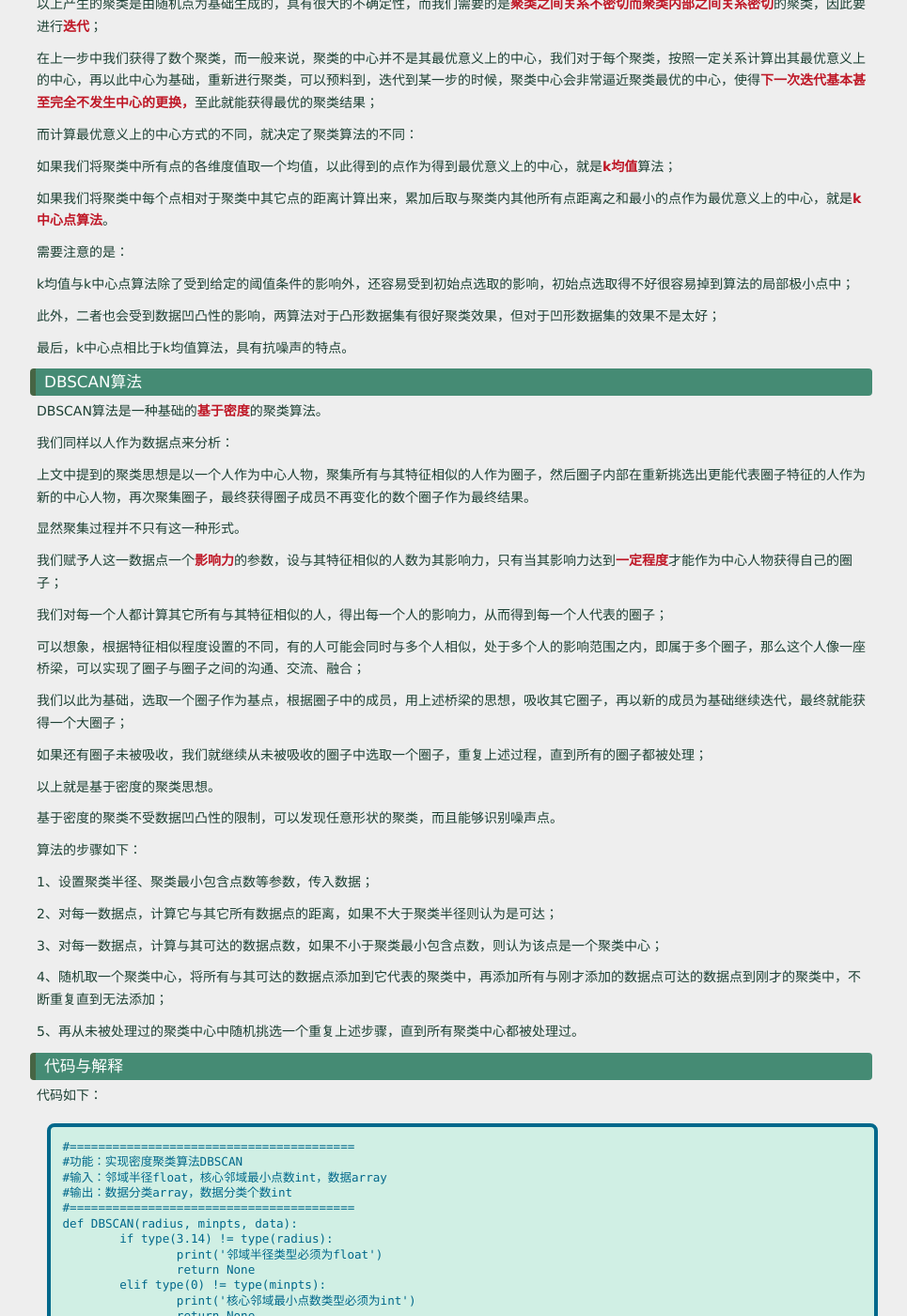
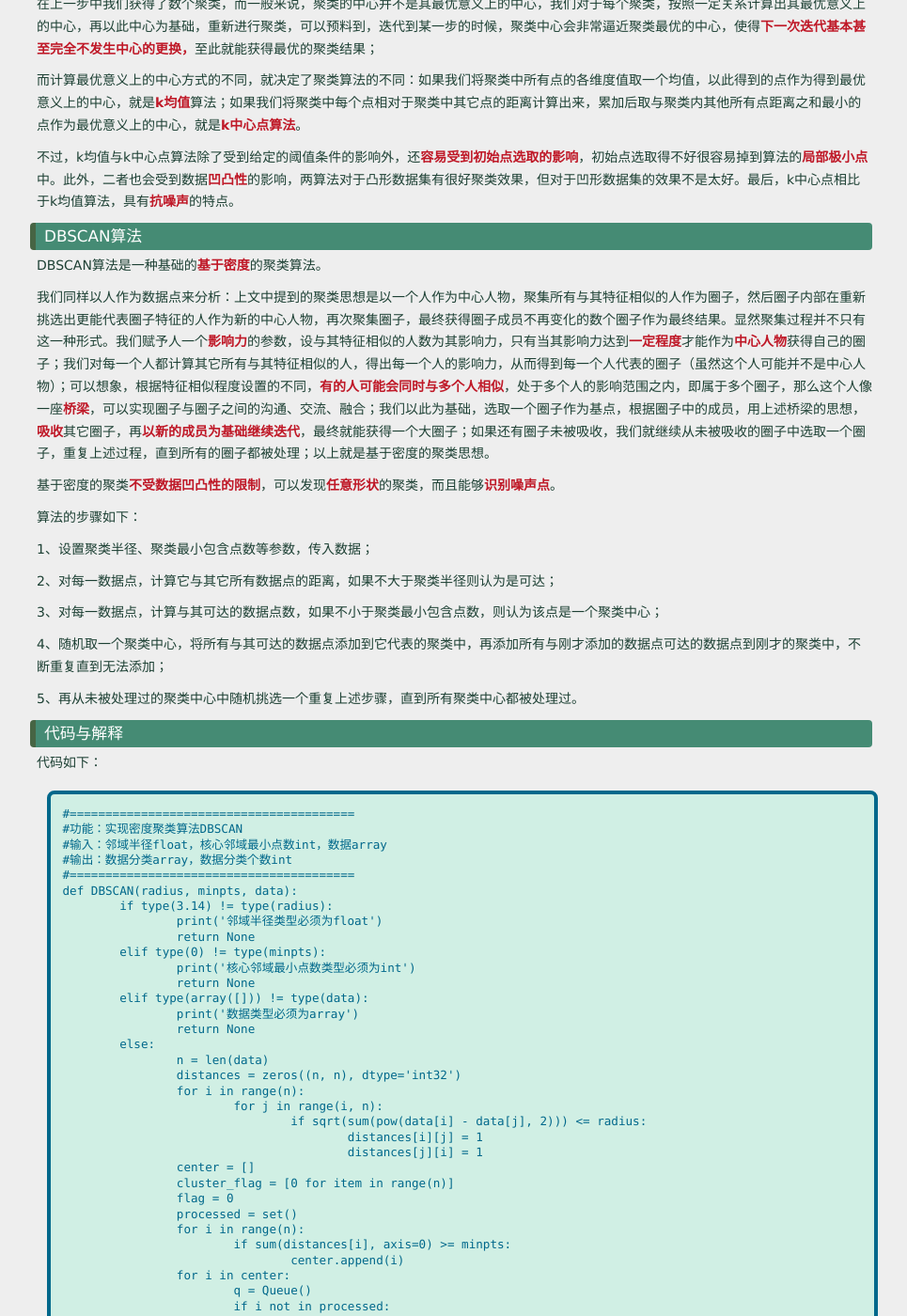
Before and after one commit to XGR-yang/XGR-yang.github.io, a Jekyll site: the page built from _posts/2017-11-13-DBSCAN算法的实现.md, in a window 1280 px wide and 1400 px high, scrolled down 411 px. Shown: the whole window at 94% size, without its empty margins (160-1125 px from the left). Built offline with Jekyll 4.4.1, drawn with Linux system fonts in a browser that asks for light colours; nearby versions of some CDN libraries; comment, search, counter and statistics services are not loaded; some of the changed text lies outside the part shown.

Commit message:
Update 2017-11-13-DBSCAN算法的实现.md

```diff
--- a/_posts/2017-11-13-DBSCAN算法的实现.md
+++ b/_posts/2017-11-13-DBSCAN算法的实现.md
@@ -9,9 +9,7 @@
 
 聚类算法是数据挖掘领域基础的算法之一，它是一种无监督的学习。
 
-假设邀请人们参加一个聚会，不加任何干涉的情况下，一段时间之后人们会自动地分成一个一个的小圈子进行交流，这就是聚类思想的一个体现；
-
-我们把人的肤色、身高、性别、年龄、学历、兴趣等等要素看做**人**这一数据点的各维度值，那么其相对于另一个**人**来说，我们可以依各维度值获得两人之间的距离，距离小于某一阈值的两人，可以看做关系密切或个体特征相似，因而更有可能亲近彼此，这就是人会自动分为小圈子的原因。
+假设邀请人们参加一个聚会，不加任何干涉的情况下，一段时间之后人们会自动地分成一个一个的圈子进行交流，这就是聚类思想的一个体现。我们把人的肤色、身高、性别、年龄、学历、兴趣等等要素看做**人**的特性，那么别的人对于此人来说，必然会存在与其最相似的一人，因为物以类聚，所以人会自动分为圈子。
 
 数据中每个数据点都可以获得它与其它数据点之间的距离关系，显然，若数据点A与数据点B的距离小于A与除A、B以外任意数据点时，可以视A、B为具有**相似特征**的两个数据点，我们随机取数点将其视为某几个聚类的中心点，将其它所有点按照距离最小原则划分到这几个中心点代表的聚类中，这样就生成了几个初步的聚类；
 
@@ -19,43 +17,17 @@
 
 在上一步中我们获得了数个聚类，而一般来说，聚类的中心并不是其最优意义上的中心，我们对于每个聚类，按照一定关系计算出其最优意义上的中心，再以此中心为基础，重新进行聚类，可以预料到，迭代到某一步的时候，聚类中心会非常逼近聚类最优的中心，使得**下一次迭代基本甚至完全不发生中心的更换，**至此就能获得最优的聚类结果；
 
-而计算最优意义上的中心方式的不同，就决定了聚类算法的不同：
+而计算最优意义上的中心方式的不同，就决定了聚类算法的不同：如果我们将聚类中所有点的各维度值取一个均值，以此得到的点作为得到最优意义上的中心，就是**k均值**算法；如果我们将聚类中每个点相对于聚类中其它点的距离计算出来，累加后取与聚类内其他所有点距离之和最小的点作为最优意义上的中心，就是**k中心点算法**。
 
-如果我们将聚类中所有点的各维度值取一个均值，以此得到的点作为得到最优意义上的中心，就是**k均值**算法；
-
-如果我们将聚类中每个点相对于聚类中其它点的距离计算出来，累加后取与聚类内其他所有点距离之和最小的点作为最优意义上的中心，就是**k中心点算法**。
-
-需要注意的是：
-
-k均值与k中心点算法除了受到给定的阈值条件的影响外，还容易受到初始点选取的影响，初始点选取得不好很容易掉到算法的局部极小点中；
-
-此外，二者也会受到数据凹凸性的影响，两算法对于凸形数据集有很好聚类效果，但对于凹形数据集的效果不是太好；
-
-最后，k中心点相比于k均值算法，具有抗噪声的特点。
+不过，k均值与k中心点算法除了受到给定的阈值条件的影响外，还**容易受到初始点选取的影响**，初始点选取得不好很容易掉到算法的**局部极小点**中。此外，二者也会受到数据**凹凸性**的影响，两算法对于凸形数据集有很好聚类效果，但对于凹形数据集的效果不是太好。最后，k中心点相比于k均值算法，具有**抗噪声**的特点。
 
 ### DBSCAN算法
 
 DBSCAN算法是一种基础的**基于密度**的聚类算法。
 
-我们同样以人作为数据点来分析：
+我们同样以人作为数据点来分析：上文中提到的聚类思想是以一个人作为中心人物，聚集所有与其特征相似的人作为圈子，然后圈子内部在重新挑选出更能代表圈子特征的人作为新的中心人物，再次聚集圈子，最终获得圈子成员不再变化的数个圈子作为最终结果。显然聚集过程并不只有这一种形式。我们赋予人一个**影响力**的参数，设与其特征相似的人数为其影响力，只有当其影响力达到**一定程度**才能作为**中心人物**获得自己的圈子；我们对每一个人都计算其它所有与其特征相似的人，得出每一个人的影响力，从而得到每一个人代表的圈子（虽然这个人可能并不是中心人物）；可以想象，根据特征相似程度设置的不同，**有的人可能会同时与多个人相似**，处于多个人的影响范围之内，即属于多个圈子，那么这个人像一座**桥梁**，可以实现圈子与圈子之间的沟通、交流、融合；我们以此为基础，选取一个圈子作为基点，根据圈子中的成员，用上述桥梁的思想，**吸收**其它圈子，再**以新的成员为基础继续迭代**，最终就能获得一个大圈子；如果还有圈子未被吸收，我们就继续从未被吸收的圈子中选取一个圈子，重复上述过程，直到所有的圈子都被处理；以上就是基于密度的聚类思想。
 
-上文中提到的聚类思想是以一个人作为中心人物，聚集所有与其特征相似的人作为圈子，然后圈子内部在重新挑选出更能代表圈子特征的人作为新的中心人物，再次聚集圈子，最终获得圈子成员不再变化的数个圈子作为最终结果。
-
-显然聚集过程并不只有这一种形式。
-
-我们赋予人这一数据点一个**影响力**的参数，设与其特征相似的人数为其影响力，只有当其影响力达到**一定程度**才能作为中心人物获得自己的圈子；
-
-我们对每一个人都计算其它所有与其特征相似的人，得出每一个人的影响力，从而得到每一个人代表的圈子；
-
-可以想象，根据特征相似程度设置的不同，有的人可能会同时与多个人相似，处于多个人的影响范围之内，即属于多个圈子，那么这个人像一座桥梁，可以实现了圈子与圈子之间的沟通、交流、融合；
-
-我们以此为基础，选取一个圈子作为基点，根据圈子中的成员，用上述桥梁的思想，吸收其它圈子，再以新的成员为基础继续迭代，最终就能获得一个大圈子；
-
-如果还有圈子未被吸收，我们就继续从未被吸收的圈子中选取一个圈子，重复上述过程，直到所有的圈子都被处理；
-
-以上就是基于密度的聚类思想。
-
-基于密度的聚类不受数据凹凸性的限制，可以发现任意形状的聚类，而且能够识别噪声点。
+基于密度的聚类**不受数据凹凸性的限制**，可以发现**任意形状**的聚类，而且能够**识别噪声点**。
 
 算法的步骤如下：
 
@@ -125,16 +97,16 @@
 
 else语句以上是参数合法性判断，从else开始：
 
-首先获取data中数据点的个数n，创建了一个n行n列的全零矩阵；
+1、获取data中数据点的个数n，创建了一个n行n列的全零矩阵distances；
 
-再对每一个数据点计算它与其它数据点的可达性，距离选择了欧氏距离，由于第i个点到第j个点的距离等于第j个点到第i个点的距离，因此简化计算步骤，只计算矩阵中的对称部分，将数据替换到全零矩阵中；
+2、对每一个数据点计算它与其它数据点的可达性（可达置1），距离选择了欧氏距离，由于第i个点到第j个点的距离等于第j个点到第i个点的距离，因此简化计算步骤，只计算矩阵中的对称部分，将数据替换到全零矩阵中；
 
-然后建立了一个空的聚类中心的列表，一个全零的聚类标志列表，一个空的已被处理的点的集合，初始化了一个聚类标志为0；
+3、建立一个空的聚类中心的列表center，一个n长全零的聚类标志列表cluster_flag，一个空的已被处理的点的集合processed，初始化一个0值的聚类标志flag；
 
-我将矩阵得所有列累加到第一列上，以此得到一个列表，列表的第i个值就是与第i个数据点可达的数据点个数，以此为基础判断各个数据点是否为聚类中心点，如果是，则将其添加聚类中心列表中；
+4、将矩阵每一行进行累加，第i行累加得到的值就是与第i个数据点可达的数据点的个数，以此为基础判断各个数据点是否为聚类中心点，如果是，则将其添加到center中；
 
-再对每个处于聚类中心列表内的点，初始化一个队列，如果该点没有被处理过（即没有处于已被处理的点的集合中），将该点添加到集合与队列中，更新聚类标志（所有点标志初始为0，因此聚类从1开始计算，最终能够留下未被处理的噪声点），在聚类标志列表中置该点的聚类标志；
+5、对每个处于center内的点，初始化一个队列q，如果该点没有被处理过（即没有处于processed中），将该点添加到processed与q中，更新聚类标志（所有点标志初始为0，因此聚类从1开始计算，最终能够留下未被处理的噪声点），在cluster_flag中置该点的flag；
 
-当队列不为空时，取出队首的数据点，对于每个与其可达的数据点，如果没有被处理过，将该点加入集合与队列，在聚类标志列表中置该点的聚类标志；
+6、当q不为空时，取出队首的数据点，对于每个与其可达的数据点，如果没有被处理过，将该点加入processed与q中，在cluster_flag中置该点的flag；
 
-最终返回array形式的聚类标志列表，以及聚的类数（我自己写了一个画图函数，需要用到这个参数）
+7、最终返回array形式的cluster_flag，以及聚的类数flag（我自己写了一个画图函数，需要用到这个参数）。
```
Also changed, not shown: other parts of _posts/2017-11-13-DBSCAN算法的实现.md (+5 -5 lines).
